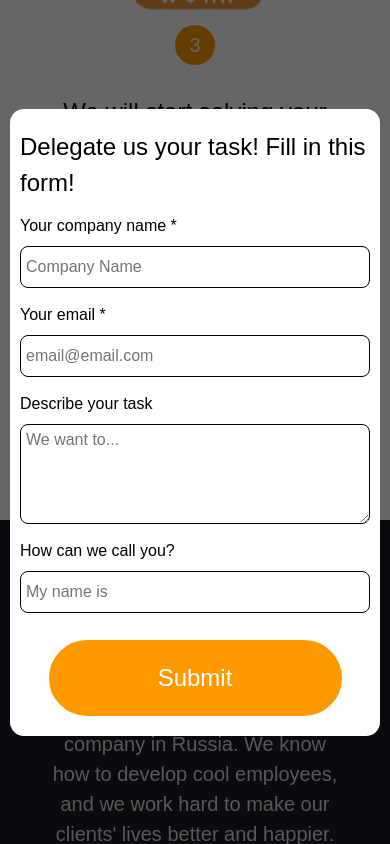
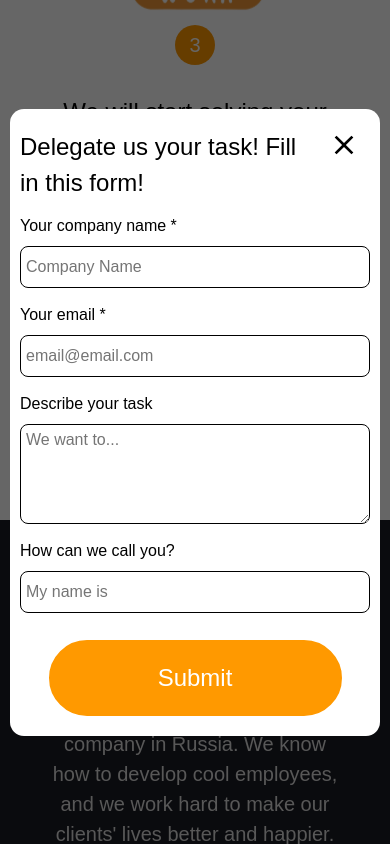
Before and after one commit to darkarnold/apiary-landing-page, a React (Create React App) app: page / in a window 390 px wide. Both pictures are taken after a click on the button "Delegate a Task". Shown: the part 5421-6265 px from the top of the page. Built offline with nearby package versions, Linux system fonts and the light colour scheme.

Commit message:
Fix: hide scroll bar on modal, add close icon in mobile design

```diff
--- /dev/null
+++ b/src/blocks/scrollbar-hidden/scrollbar-hidden.css
@@ -0,0 +1,10 @@
+/* Hide scrollbar for Chrome, Safari and Opera */
+.scrollbar-hidden::-webkit-scrollbar {
+    display: none;
+}
+
+/* Hide scrollbar for IE, Edge add Firefox */
+.scrollbar-hidden {
+    -ms-overflow-style: none;
+    scrollbar-width: none; /* Firefox */
+}
--- a/src/components/ModalWithForm.js
+++ b/src/components/ModalWithForm.js
@@ -19,6 +19,7 @@ const ModalWrapperStyled = styled.div`
         padding: ${props => props.confirm ? "60px" : "60px 100px"};
     }
 `
+
 const FormStyled = styled.form`
     margin: 10px 0 0;
     display: flex;
@@ -34,6 +35,7 @@ const TitleStyled = styled.h3`
     line-height: 36px;
     margin:0;
     color: #000000;
+    padding: 0 55px 0 0;
     @media (min-width: 1024px) {
         font-size: 30px;
         line-height: 40px;}
@@ -111,7 +113,6 @@ const CloseModalButtonStyled = styled(MdClose)`
     height:32px;
     padding:0;
     z-index:10;
-    display:none;
     @media (min-width: 1024px) {
         display:flex;
     }
@@ -151,7 +152,7 @@ function ModalWithForm(props) {
     return (
         <>
             {!secondOpen ?
-                <ModalWrapperStyled data-aos="zoom-in" data-aos-easing="ease-in-out" data-aos-duration="400">
+                <ModalWrapperStyled data-aos="zoom-in" data-aos-easing="ease-in-out" data-aos-duration="400" className="scrollbar-hidden">
                     <CloseModalButtonStyled
                         aria-label='Close modal'
                         onClick={handleCloseModals}
@@ -172,7 +173,7 @@ function ModalWithForm(props) {
                     </FormStyled>
                 </ModalWrapperStyled> : null}
             {secondOpen ?
-                <ModalWrapperStyled confirm>
+                <ModalWrapperStyled confirm className="scrollbar-hidden">
                     <TitleStyled>
                         Thank you for contacting us, Tim Cook from Apple Inc.! We’ll reach out to you in email as soon as possible. Looking forward to work together!</TitleStyled>
                     <ConfirmButtonStyled className="cta cta_theme_dark" onClick={handleCloseModals}>Done</ConfirmButtonStyled>
--- a/src/index.css
+++ b/src/index.css
@@ -20,3 +20,4 @@
 
 @import url("./blocks/show__device-mobile/show__device-mobile.css");
 @import url("./blocks/hide__device_minwidth_1024/hide__device_minwidth_1024.css");
+@import url("./blocks/scrollbar-hidden/scrollbar-hidden.css");
```
